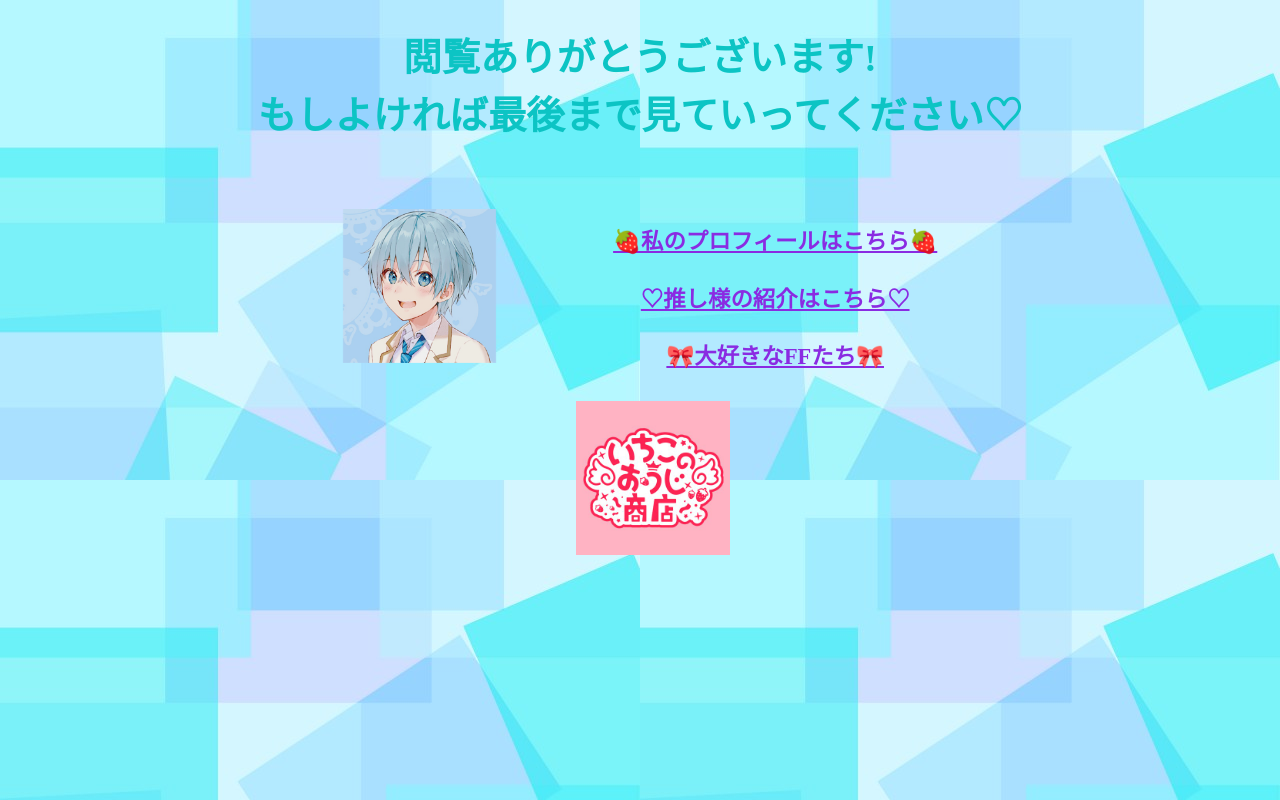
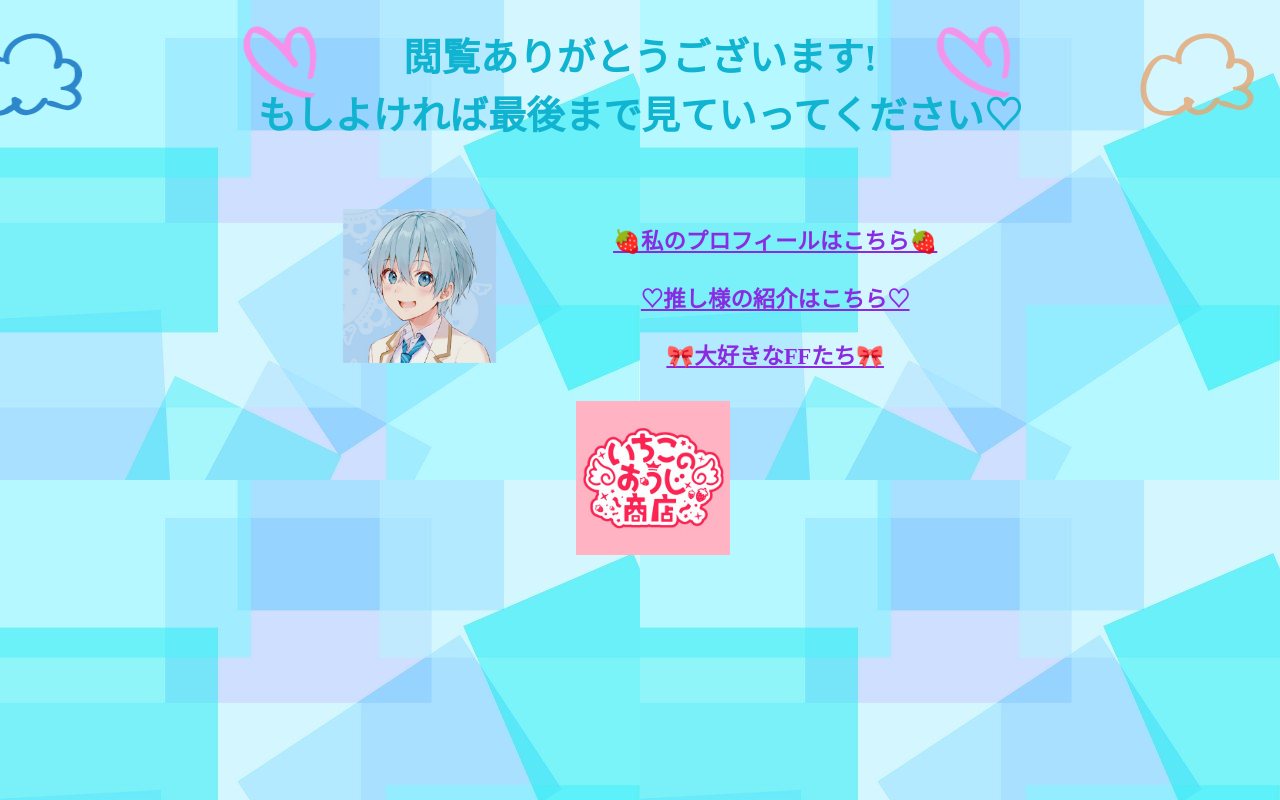
Before and after one commit to yuu-love56n/yuu-love56n.github.io.profile.yuu_love56n, a plain HTML site: page index.html in a window 1280 px wide. Drawn offline with Linux system fonts and the light colour scheme.

Commit message:
second commit

```diff
--- a/css/index_page.css
+++ b/css/index_page.css
@@ -2,15 +2,17 @@
     body{
 
         background-image: url("../img/index/index_back.jpg");
-        background-color: rgb(188, 235, 247);
+        background-color: rgb(103, 212, 239);
+    }
+    div.title{
+        display: flex;
     }
 
     h2{
         /* background-color: rgb(17, 20, 20); */
         text-align: center;
-        color: rgb(12, 196, 196);
+        color: rgb(16, 179, 208);
         margin-top: 30px;
-        margin-bottom: 10%;
         width: 100%;
         animation-name: fade_down_title;
         animation-duration: 1.5s;
@@ -81,8 +83,6 @@ img.ichigono_oji_store{
     display: block;
     width: 18%;
     height: auto;
-    /* margin-left: 47%; */
-    /* margin-top: 3%; */
     position:fixed;
     right: 36%;
     bottom: auto;
@@ -107,7 +107,98 @@ a{
     font-size: 130%;
     font-weight: bold;
 }
+svg.hert_left{
+    fill: rgb(251, 141, 234);
+    width: 7%;
+    height: auto;
+    position: absolute;
+    left: 20%;
+    top: 2%;
+    transform: rotate(-30deg);
+    animation-name: fade_in_right_hert;
+    animation-duration: 7s;
+    animation-fill-mode: forwards;
+    opacity: 0;
+}
+@keyframes fade_in_right_hert{
+    from{
+        opacity: 0;
+        transform: translate(-300px);
+    }
+    to{
+        opacity: 1;
+    }
+}
 
+svg.hert_right{
+    fill: rgb(251, 141, 234);
+    width: 7%;
+    height: auto;
+    position: absolute;
+    right: 20%;
+    top: 2%;
+    transform: rotate(-30deg);
+    animation-name: fade_in_left_hert;
+    animation-delay: .5s;
+    animation-duration: 7s;
+    animation-fill-mode: forwards;
+    opacity: 0;
+}
+@keyframes fade_in_left_hert{
+    from{
+        opacity: 0;
+    }
+    to{
+        opacity: 1;
+    }
+}
+svg.cloud_left{
+    width: 9%;
+    height: auto;
+    fill: rgb(12, 107, 191);
+    position: absolute;
+    left: 9%;
+    top: 2%;
+    animation-name: fade_in_left_cloud;
+    animation-duration: 10s;
+    animation-fill-mode: forwards;
+    animation-direction: alternate;
+    animation-iteration-count: infinite;
+    opacity: 0;
+}
+
+@keyframes fade_in_left_cloud{
+    from{
+        opacity: 0;
+        transform: translate(-300px);
+    }
+    to{
+        opacity: 1;
+    }
+}
+
+svg.cloud_right{
+    width: 9%;
+    height: auto;
+    position: absolute;
+    right: 9%;
+    top: 2%;
+    animation-name: fade_in_right_cloud;
+    animation-duration: 10s;
+    animation-fill-mode: forwards;
+    animation-direction: alternate;
+    animation-iteration-count: infinite;
+    opacity: 0;
+}
+
+@keyframes fade_in_right_cloud{
+    from{
+        opacity: 0;
+    }
+    to{
+        opacity: 1;
+    }
+}
 
 /*LaptopL---------------------------------------------------------------------------------------------------------------------------------------------------------------------------------------------------------------------------------------------------------------------------------------------- */
 @media screen and (max-width:1925px) {/*BreakPoint max-width 1925 min-width 1766 */
@@ -115,7 +206,7 @@ a{
         /* background-color:aqua; */
         font-size: 240%;
         text-align: center;
-        color: rgb(12, 196, 196);
+        color: rgb(16, 179, 208);
         margin-top: 30px;
         margin-bottom: 5%;
         width: 100%;
@@ -135,18 +226,25 @@ a{
     a{
         font-size: 140%;
     }
+    svg.hert_left{
+        width: 7%;
+        height: auto;
+        left: 20%;
+    }
+    svg.hert_right{
+        width: 7%;
+        height: auto;
+        right: 20%;
+    }
 
 }
 /*Laptop---------------------------------------------------------------------------------------------------------------------------------------------------------------------------------------------------------------------------------------------------------------------------------------------- */
-@media screen and (max-width) {
-
-}
 @media screen and (max-width:1200px) {/*BreakPoint max-width 1200 min-width 900 */
     h2{
         font-size: 200%;
         /* background-color:red; */
         text-align: center;
-        color: rgb(12, 196, 196);
+        color: rgb(16, 179, 208);
         margin-top: 30px;
         margin-bottom: 8%;
         width: 100%;
@@ -164,13 +262,16 @@ a{
         bottom: auto;
         /* border: 1px solid red; */
     }
-
+    svg.cloud{
+        right: 62%;
+    }
 }
 /*Tablet---------------------------------------------------------------------------------------------------------------------------------------------------------------------------------------------------------------------------------------------------------------------------------------------- */
 @media screen and (max-width:834px) {/*BreakPoint max-834 min-600  */
     h2{
         /* background-color: orange; */
         /* color: red; */
+        color: rgb(16, 179, 208);
         font-size: 27px;
         width: 100%;
     }
@@ -181,12 +282,23 @@ a{
 
     }
     img.ichigono_oji_store{
+        margin-top: 10%;
         width: 25%;
         height: auto;
         position: fixed;
         right: 30%;
         bottom: auto;
         /* border: 1px solid red; */
+    }
+    svg.hert_left{
+        width: 10%;
+        height: auto;
+        left: 13%;
+    }
+    svg.hert_right{
+        width: 10%;
+        height: auto;
+        right: 13%;
     }
 
     a{
@@ -200,6 +312,12 @@ a{
         overflow-y: hidden;
     }
 }
+    svg.cloud_right{
+        right: 2%;
+    }
+    svg.cloud_left{
+        left: 2%;
+    }
 /*
 *{
     outline: 1px solid red;
@@ -213,6 +331,16 @@ a{
         font-size: 105%;
         margin-bottom: 20%;
         width: 100%;
+    }
+    svg.hert_left{
+        width: 14%;
+        height: auto;
+        left: 10%;
+    }
+    svg.hert_right{
+        width: 14%;
+        height: auto;
+        right: 9%;
     }
     img.stpr_colon{
         width: 36%;
--- a/index.html
+++ b/index.html
@@ -8,9 +8,28 @@
     <title>yuu_love56n profile top page</title>
 </head>
 <body>
-    <div class="container">
-        <h2>閲覧ありがとうございます!<br>もしよければ最後まで見ていってください♡</h2>
+        <div class="container">
+            <div class="title">
+                <!-- タイトル左ハート -->
+                <svg x="0px" y="0px" viewBox="0 0 60 60" fill="#a5d297" class="hert_left">
+                    <path d="M53.8,19.5C51,10.8,38.1,13.3,35,19.7c-4.2-6-5.1-21.6-15.9-19.5c-20.7,8.3-6,39.2,1.9,48.7c3.8,4.3,9.7,13.4,16.1,10.6c-0.3-2-1.6-1.7-2.9-2.7c-3.4-3.4-7-6.7-10.1-10.4C16.6,35.3,6.5,14.3,19.3,3.6H21c8.1,7.5,10.3,22.2,12,33.3c0.3,0.1,0.7,0.3,1,0.5c5.8,0,1.5-6.3,2.4-10.1c8.3-21.8,23.6-3.9,1.7,19.8c0,0.7,0.1,1.2,0.2,1.7c1,0.1,1.9,0.2,2.9,0.2C48.6,41.5,55,31.2,53.8,19.5z"></path>
+                </svg>
+                <!-- タイトル右のハート -->
+                <svg x="0px" y="0px" viewBox="0 0 60 60" fill="#a5d297" class="hert_right">
+                    <path d="M53.8,19.5C51,10.8,38.1,13.3,35,19.7c-4.2-6-5.1-21.6-15.9-19.5c-20.7,8.3-6,39.2,1.9,48.7c3.8,4.3,9.7,13.4,16.1,10.6c-0.3-2-1.6-1.7-2.9-2.7c-3.4-3.4-7-6.7-10.1-10.4C16.6,35.3,6.5,14.3,19.3,3.6H21c8.1,7.5,10.3,22.2,12,33.3c0.3,0.1,0.7,0.3,1,0.5c5.8,0,1.5-6.3,2.4-10.1c8.3-21.8,23.6-3.9,1.7,19.8c0,0.7,0.1,1.2,0.2,1.7c1,0.1,1.9,0.2,2.9,0.2C48.6,41.5,55,31.2,53.8,19.5z"></path>
+                </svg>
+                <!-- タイトル左の雲 -->
+                <svg x="0px" y="0px" viewBox="0 0 60 60" fill="#e5a673" class="cloud_left">
+                    <path d="M56.4,37.6c7-6.5,3-16.2-6.5-15.4c0.3-17.5-28.5-17.2-31-0.4V22C6.8,14.2-2.1,33.4,1.7,43.6c2.8,9.1,17.1,10.6,22.9,5.2c5.3,5.7,13.6,1.9,16.6-3.3c0.7,0.2,0.3,0.4,0.7,0.7c0.6,0.4,1.9,0.8,2.5,1c2.6,0.6,5.4,1.6,8.2,1.9C59.7,48.4,62.4,41.3,56.4,37.6z M55.2,45.6c-4.4,3.4-8.8-2.5-13.1-1.2c0.4-2-1.6-2.2-3-1.3c-1.8,3.3-7.3,8.5-11.4,4.3c-0.1-0.3,0-0.1-0.1-0.3c0-1,0.7-1.8,1.3-2.2c-0.2-1.6-2.4-2-3.6-2.8c-0.9,0.1-1.1,0.4-1.8,0.6c-0.2,0.7-0.3,1.7,0.1,2.2c0,1.7-1,1.5-2.1,2.2c-0.9,0.6-1.7,1.4-2.8,1.8C8.8,51.8,2,44,4.2,34c1.8-4.4,3.1-9.6,7.7-11.6c2.4-0.9,5.7,2.2,7.1,1.3c0.9,0.2,1.7,2.1,3.1,1.3h0.3c-3.5-14.2,24.1-20.2,24-2.7c-0.4,2-1.7,3.5-0.7,5.2c2.5,0.2,3.4-0.9,4-2.8c3.3-0.6,4.2,1.2,6.1,2.1C57.4,33,55.3,36.3,49,37l-0.1,0.1c0,0.7,0.1,1.1,0.3,1.5C52.8,38,59.4,41.7,55.2,45.6z"></path>
+                </svg>
+                <!-- タイトル右の雲 -->
+                <svg x="0px" y="0px" viewBox="0 0 60 60" fill="#e5a673" class="cloud_right">
+                    <path d="M56.4,37.6c7-6.5,3-16.2-6.5-15.4c0.3-17.5-28.5-17.2-31-0.4V22C6.8,14.2-2.1,33.4,1.7,43.6c2.8,9.1,17.1,10.6,22.9,5.2c5.3,5.7,13.6,1.9,16.6-3.3c0.7,0.2,0.3,0.4,0.7,0.7c0.6,0.4,1.9,0.8,2.5,1c2.6,0.6,5.4,1.6,8.2,1.9C59.7,48.4,62.4,41.3,56.4,37.6z M55.2,45.6c-4.4,3.4-8.8-2.5-13.1-1.2c0.4-2-1.6-2.2-3-1.3c-1.8,3.3-7.3,8.5-11.4,4.3c-0.1-0.3,0-0.1-0.1-0.3c0-1,0.7-1.8,1.3-2.2c-0.2-1.6-2.4-2-3.6-2.8c-0.9,0.1-1.1,0.4-1.8,0.6c-0.2,0.7-0.3,1.7,0.1,2.2c0,1.7-1,1.5-2.1,2.2c-0.9,0.6-1.7,1.4-2.8,1.8C8.8,51.8,2,44,4.2,34c1.8-4.4,3.1-9.6,7.7-11.6c2.4-0.9,5.7,2.2,7.1,1.3c0.9,0.2,1.7,2.1,3.1,1.3h0.3c-3.5-14.2,24.1-20.2,24-2.7c-0.4,2-1.7,3.5-0.7,5.2c2.5,0.2,3.4-0.9,4-2.8c3.3-0.6,4.2,1.2,6.1,2.1C57.4,33,55.3,36.3,49,37l-0.1,0.1c0,0.7,0.1,1.1,0.3,1.5C52.8,38,59.4,41.7,55.2,45.6z"></path>
+                </svg>
+                <h2>閲覧ありがとうございます!<br>もしよければ最後まで見ていってください♡</h2>
+            </div>
             <div class="introduction">
+                <!-- ころんくんのイラスト -->
                 <img src="./img/index/index_colon.png" alt="index_colon56n" class="stpr_colon">
                 <ul>
                     <li><a href="./html/My_profile.html">🍓私のプロフィールはこちら🍓</a></li>
@@ -21,9 +40,10 @@
                 </ul>
             </div>
             <div class="ichigono_oji_store_and_stpr">
+                <!-- おうじ商店へのリンクとイラスト -->
                 <a href="https://stpr-official.com/" class="ichigono_oji_store"><img src="./img/index/indexhtml_ichigono_oji_store.jpg" alt="ichigono_oji_store" class="ichigono_oji_store"></a>
             </div>
-    </div>
-</body>
+        </div>
+    </body>
 </html>
 <!-- http://127.0.0.1:5500/WebDev/yuu_love56n_profile/index.html -->
```
Also changed, not shown: blog/index_blog.html (added, +12 -0 lines).
